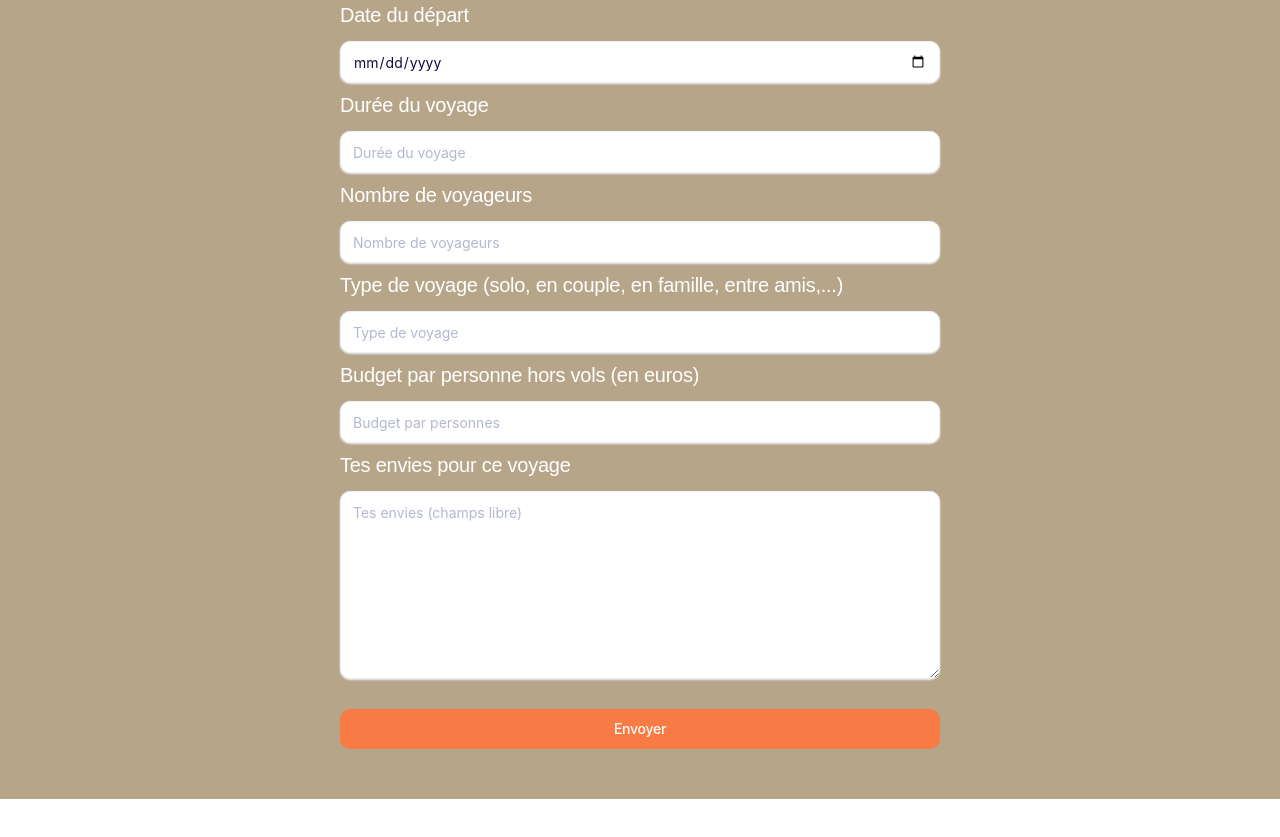
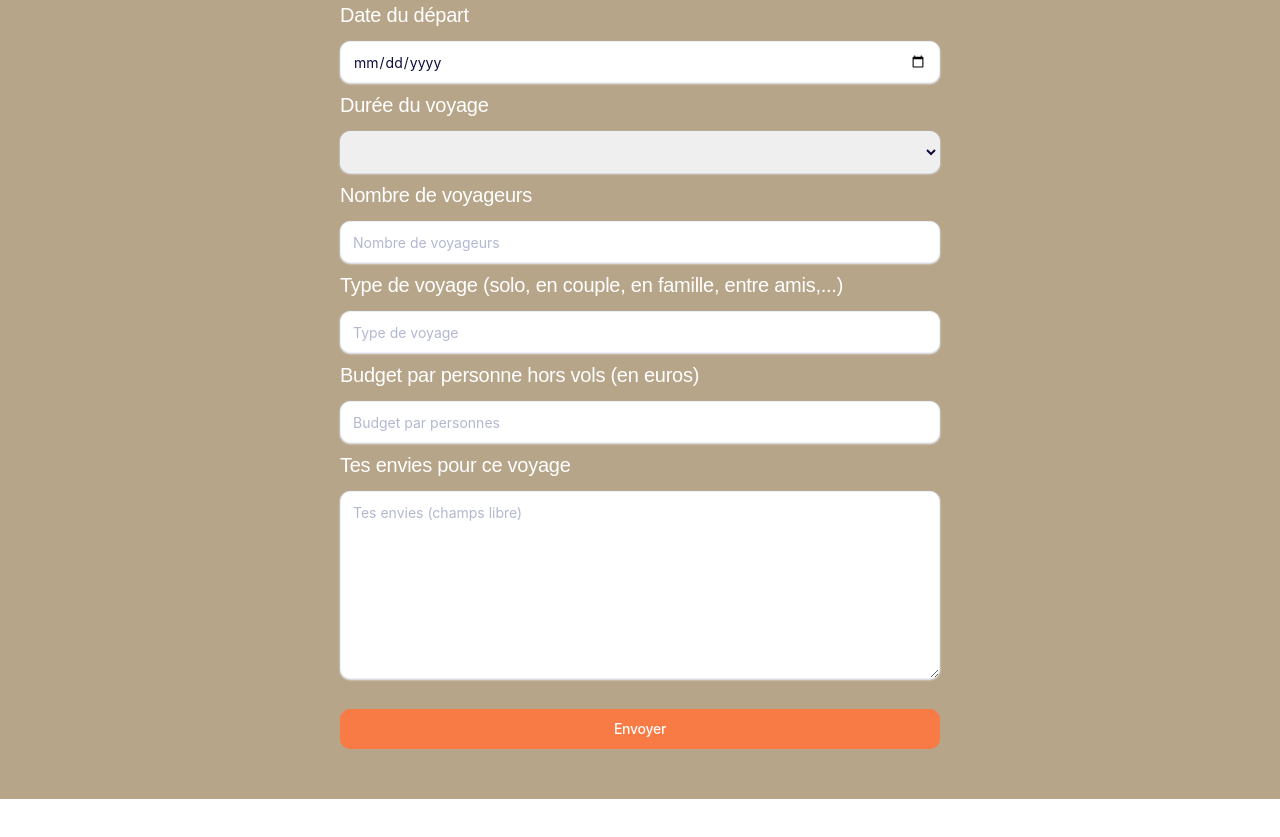
Before and after one commit to cyrilfassiau/evasia, a plain HTML site: page index.html in a window 1280 px wide. Shown: the part 4674-5511 px from the top of the page. Drawn offline with Linux system fonts and the light colour scheme; a web font is replaced by a local one.

Commit message:
dropdown

```diff
--- a/index.html
+++ b/index.html
@@ -235,15 +235,12 @@
               autocomplete="off"
             />
             <span>Durée du voyage</span>
-            <input
-              type="number"
-              name="duree"
-              placeholder="Durée du voyage"
-              min="0"
-              max="100"
-              required
-              autocomplete="off"
-            />
+            <select autocomplete="off">
+              <option value=""></option>
+              <option value="10">10 jours</option>
+              <option value="20">15 jours</option>
+              <option value="30">20 jours</option>
+            </select>
             <span>Nombre de voyageurs</span>
             <input
               type="number"
```
